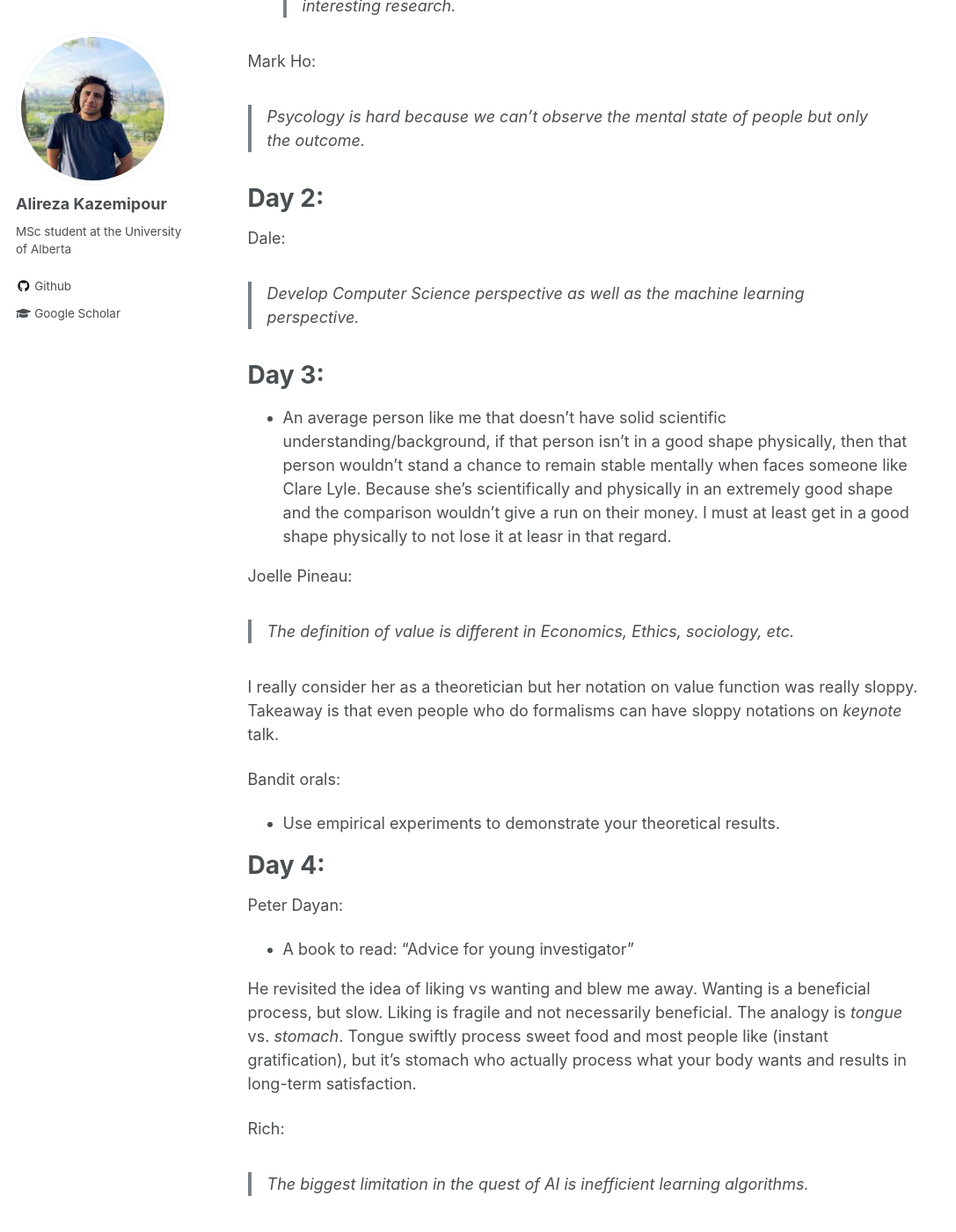
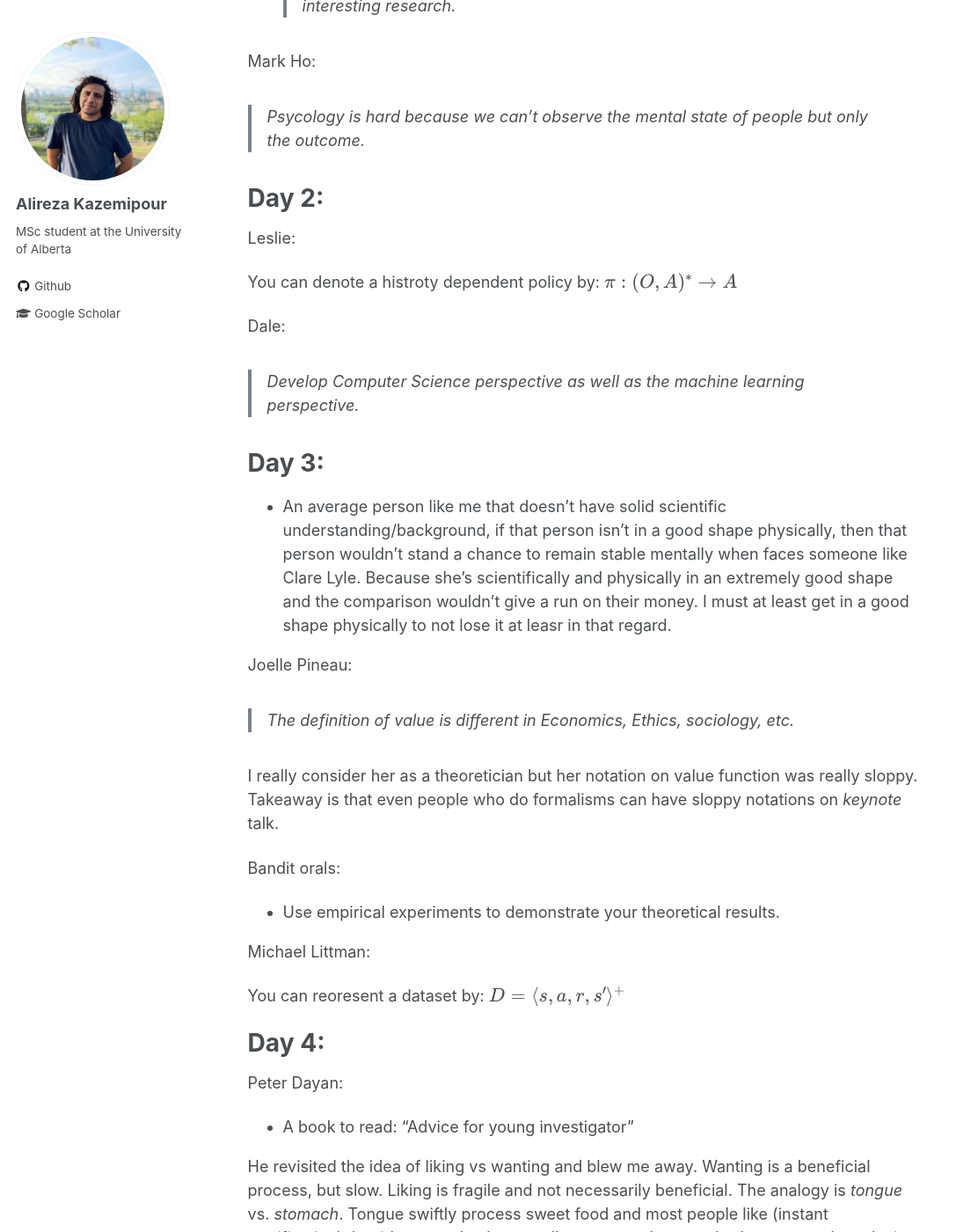
Before and after one commit to alirezakazemipour/alirezakazemipour.github.io, a Jekyll site: the page built from _posts/2025-09-6-rlc.md, in a window 1280 px wide and 1400 px high, scrolled down 842 px. Shown: the whole window at 88% size, without its empty margins (0-1087 px from the left). Built offline with Jekyll 4.4.1, drawn with Linux system fonts in a browser that asks for light colours; formulas are drawn with MathJax 3.

Commit message:
some updates

```diff
--- a/_posts/2025-09-6-rlc.md
+++ b/_posts/2025-09-6-rlc.md
@@ -32,6 +32,10 @@ Mark Ho:
 
 # Day 2:
 
+Leslie:
+
+You can denote a histroty dependent policy by: $\pi: (O, A)^* \to A$
+
 Dale:
 > Develop Computer Science perspective as well as the machine learning perspective.
 
@@ -51,6 +55,10 @@ people who do formalisms can have sloppy notations on _keynote_ talk.
 Bandit orals:
 - Use empirical experiments to demonstrate your theoretical results.
 
+Michael Littman:
+
+You can reoresent a dataset by: $D = \langle s, a, r, s'\rangle^+$
+
 # Day 4:
 
 Peter Dayan:
```
Also changed, not shown: _posts/2025-09-8-lstofunknwn.md (+2 -2 lines).
